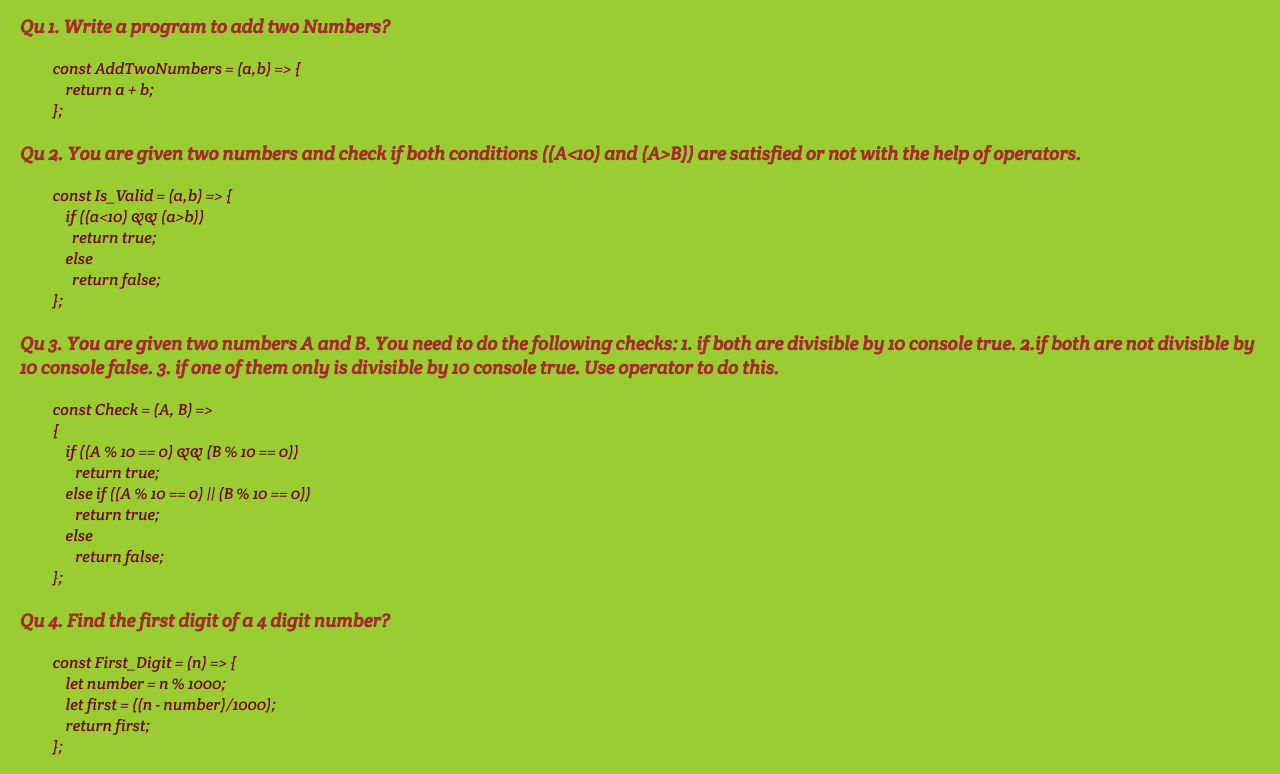
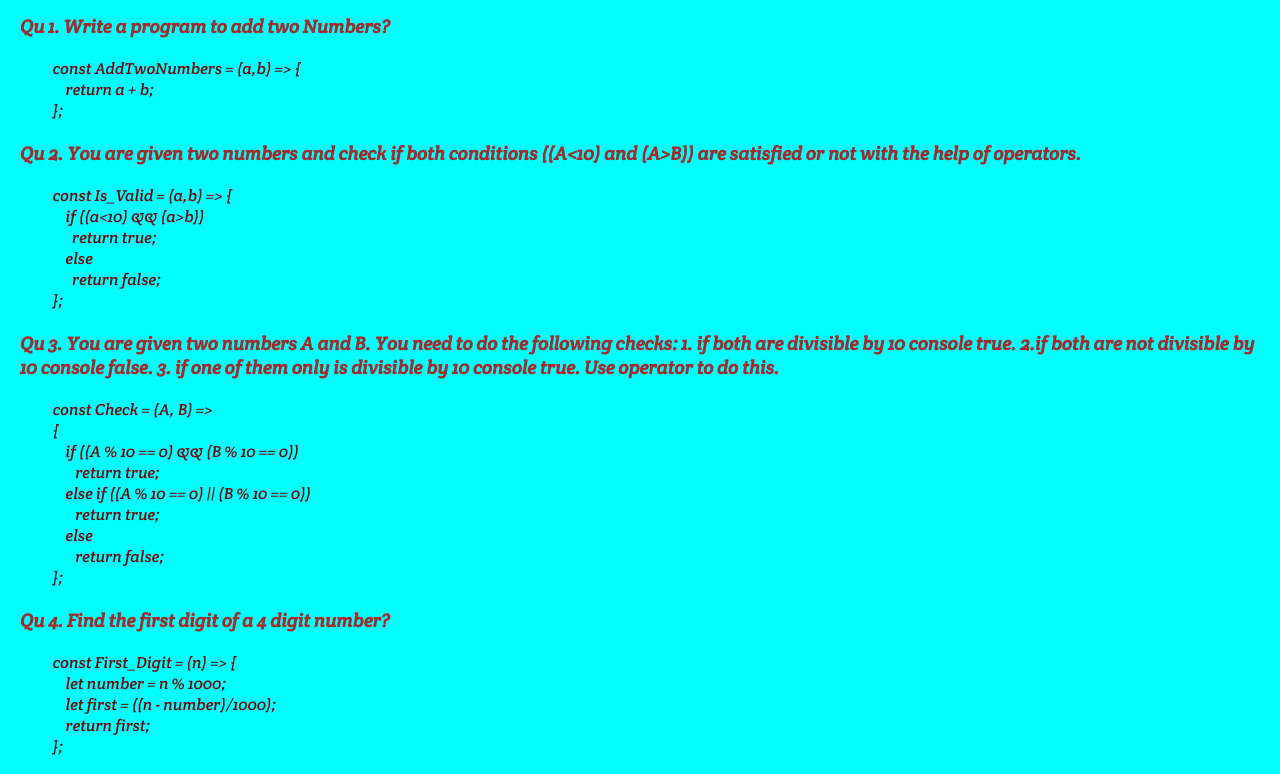
Before and after one commit to satish7061/Js-Assignment1, a plain HTML site: page index.html in a window 1280 px wide. Shown: the part 77-851 px from the top of the page. Drawn offline with Linux system fonts and the light colour scheme.

Commit message:
Update style.css

```diff
--- a/style.css
+++ b/style.css
@@ -5,7 +5,7 @@
     font-family: 'Crete Round', serif;
 }
 body{
-    background-color: yellowgreen;
+    background-color: aqua;
     padding: 20px;
 }
 h1{
```
